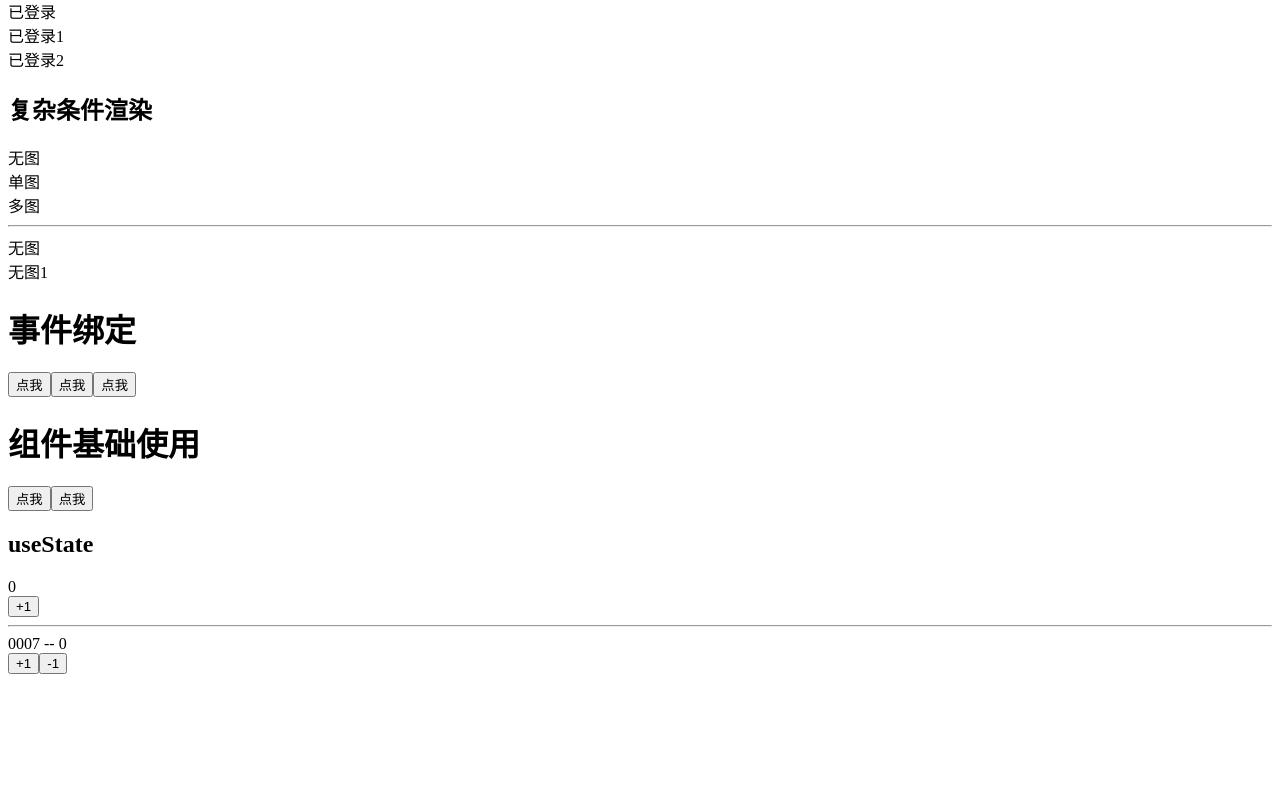
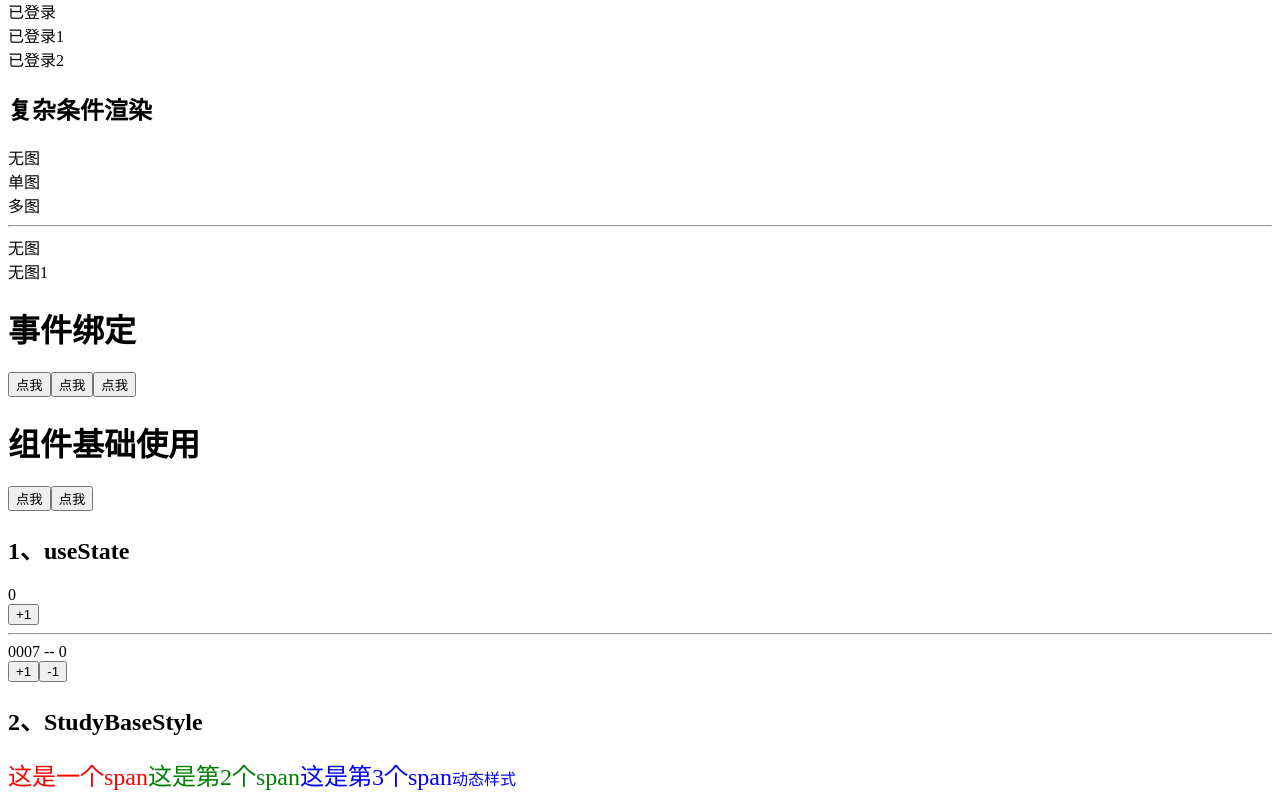
Before and after one commit to YouLe2016/study_react18, a React (Create React App) app: page / in a window 1280 px wide. Shown: the part 265-1065 px from the top of the page. Before the commit the page ends 947 px from the top, so only its background shows below. Built offline with nearby package versions, Linux system fonts and the light colour scheme.

Commit message:
Add: 基础样式处理

```diff
--- a/src/App.tsx
+++ b/src/App.tsx
@@ -3,6 +3,7 @@
 
 import React from "react";
 import StudyUseState from "./study_part/StudyUseState";
+import StudyBaseStyle from "./study_part/base_style/StudyBaseStyle";
 
 const list = [
   {id: 1001, name: 'Vue'},
@@ -86,6 +87,7 @@ function App() {
       <MyButton></MyButton>
 
       <StudyUseState></StudyUseState>
+      <StudyBaseStyle/>
     </div>
   );
 }
--- a/src/study_part/StudyUseState.tsx
+++ b/src/study_part/StudyUseState.tsx
@@ -27,7 +27,7 @@ function StudyUseState() {
     })
   }
   return <div>
-    <h2>useState</h2>
+    <h2>1、useState</h2>
     <div>{ count }</div>
     <button onClick={add}>+1</button>
     <hr/>
--- /dev/null
+++ b/src/study_part/base_style/StudyBaseStyle.tsx
@@ -0,0 +1,27 @@
+import './index.css';
+
+const style = {
+  color: 'green',
+  // 驼峰规则
+  fontSize: '24px',
+}
+
+function StudyBaseStyle() {
+  // 用于动态样式的示例
+  const isRed = false;
+
+  return (
+    <div>
+      <h2>2、StudyBaseStyle</h2>
+      {/*行内样式控制*/}
+      <span style={{color: 'red', fontSize: '24px'}}>这是一个span</span>
+      <span style={ style }>这是第2个span</span>
+      {/*class类名控制*/}
+      <span className="study-base-style">这是第3个span</span>
+      {/* 动态样式示例 */}
+      <span style={{ color: isRed ? 'red' : 'blue' }}>动态样式</span>
+    </div>
+  );
+}
+
+export default StudyBaseStyle;
--- /dev/null
+++ b/src/study_part/base_style/index.css
@@ -0,0 +1,4 @@
+.study-base-style {
+    color: blue;
+    font-size: 24px;
+}
```
